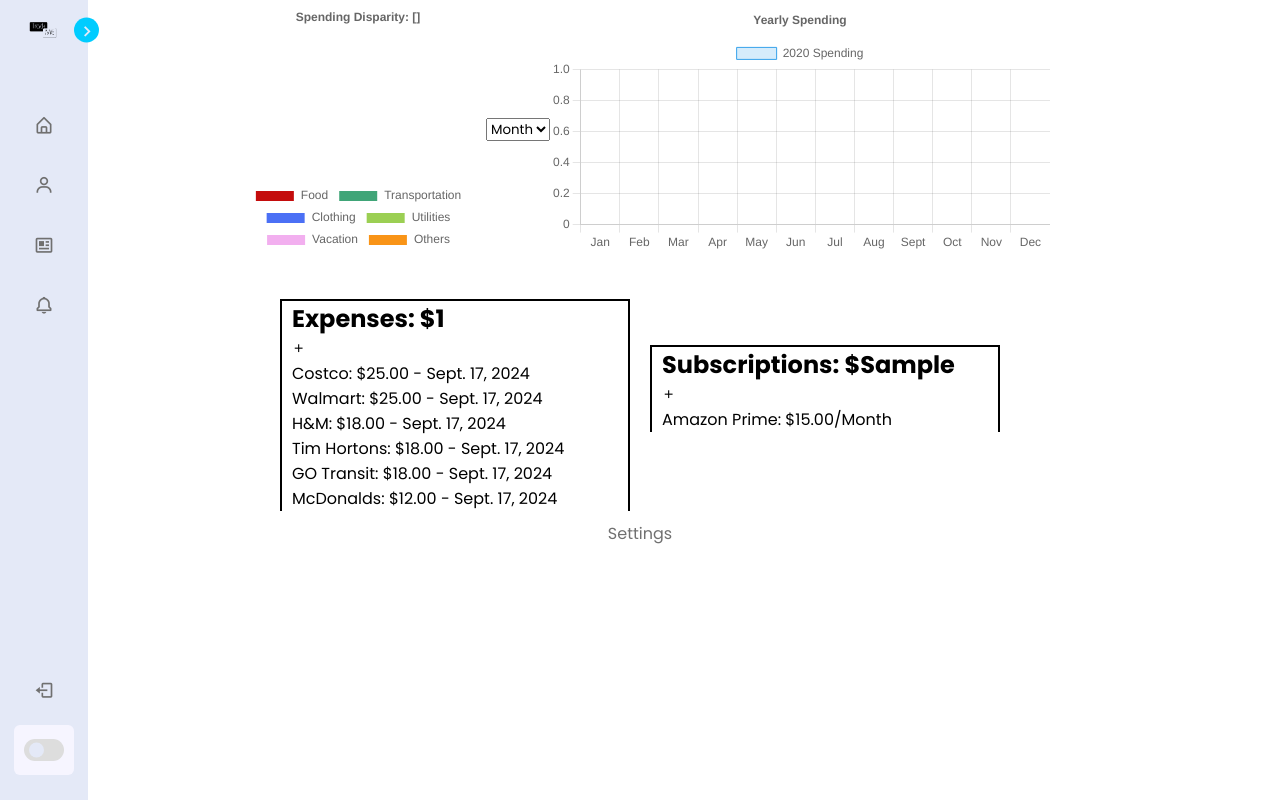
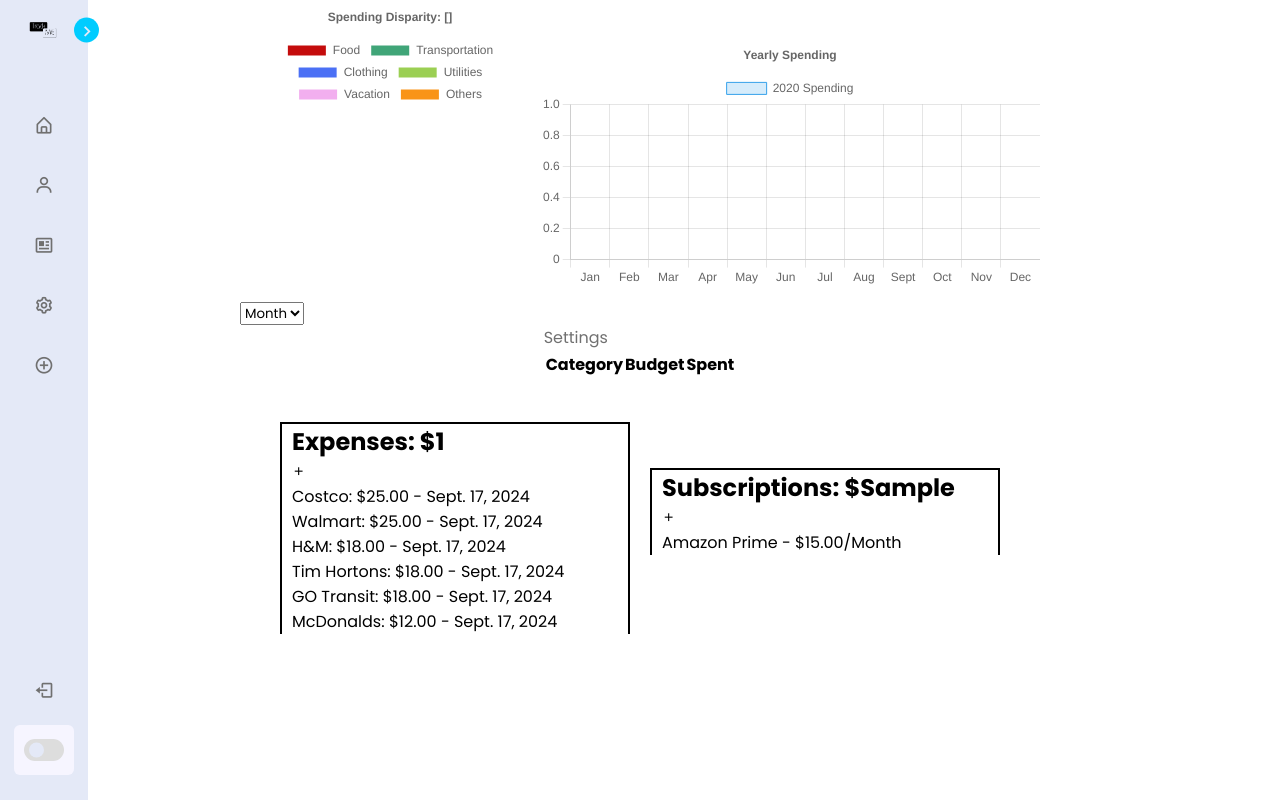
Before and after one commit to prithvipat/TrackME, a Django app: template TrackME/templates/profile.html in a window 1280 px wide. Run offline with Django 5.2, Linux system fonts and the light colour scheme; data comes from the database, SQL or seed files in the repository; the template is opened without the code that fills it: values that come from a table or form of the project are taken from there, most other values are stand-ins (such as "Sample title", 1, 10 or a date in 2020); lists and menus that the app fills with data are empty.

Commit message:
Update profile.html

```diff
--- a/TrackME/templates/profile.html
+++ b/TrackME/templates/profile.html
@@ -47,9 +47,15 @@
                         </a>
                     </li>
                     <li class="nav-link">
+                        <a href="/settings">
+                            <i class='bx bx-cog icon'></i>
+                            <span class="text nav-text">Settings</span>
+                        </a>
+                    </li>
+                    <li class="nav-link">
                         <a href="#">
-                            <i class='bx bx-bell icon'></i>
-                            <span class="text nav-text">Account Actions</span>
+                            <i class='bx bx-plus-circle icon'></i>
+                            <span class="text nav-text">Tips</span>
                         </a>
                     </li>
                 </ul>
@@ -78,14 +84,14 @@
     <div class='all'>
 
         <div class='charts'>
-            <div class='pie-chart' id='container' style="width: 20%;">
+            <div class='pie-chart' id='container'>
                 <canvas id='pie-chart'></canvas>
-            </div>
                 <div class='select-box'>
                     <select id='time'>
                         <option value='month'>Month</option>
                         <option value='year'>Year</option>
                     </select>
+                </div>
             </div>
 
             <div class='bar-chart-yearly'>
@@ -94,25 +100,58 @@
 
         </div>
 
-        <div class='these-budgets'>
+        <div class='all-budgets'>
 
-        <div class='all-budgets'>
+            <table>
+                <a class='settings_link' href="/settings">Settings</a>
+
+                <thead>
+                    <tr>
+                        <th>Category</th>
+                        <th>Budget</th>
+                        <th>Spent</th>
+                    </tr>
+                </thead>
+                <tbody>
                     {% if food > 0 %}
-            <p class='budget_'>Food-Budget: &nbsp &nbsp &nbsp &nbsp &nbsp  ${{this_dicts.Food}} | ${{food}}</p>
-            {% endif%}
-            {% if clothes > 0%}
-            <p class='budget_'>Clothing-Budget: &nbsp &nbsp ${{this_dicts.Clothing}} | ${{clothes}}</p>
-            {% endif%}
+                    <tr>
+                        <td>Food</td>
+                        <td>${{this_dicts.Food}}</td>
+                        <td>${{food}}</td>
+                    </tr>
+                    {% endif %}
+                    {% if clothes > 0 %}
+                    <tr>
+                        <td>Clothing</td>
+                        <td>${{this_dicts.Clothing}}</td>
+                        <td>${{clothes}}</td>
+                    </tr>
+                    {% endif %}
                     {% if transport > 0 %}
-            <p class='budget_'>Transport-Budget: &nbsp ${{this_dicts.Transportation}} | ${{transport}}</p>
-            {% endif%}
+                    <tr>
+                        <td>Transport</td>
+                        <td>${{this_dicts.Transportation}}</td>
+                        <td>${{transport}}</td>
+                    </tr>
+                    {% endif %}
                     {% if util > 0 %}
-            <p class='budget_'>Utilities-Budget: &nbsp &nbsp &nbsp &nbsp${{this_dicts.Utilities}} | ${{util}}</p>
+                    <tr>
+                        <td>Utilities</td>
+                        <td>${{this_dicts.Utilities}}</td>
+                        <td>${{util}}</td>
+                    </tr>
                     {% endif %}
                     {% if others > 0 %}
-            <p class='budget_'>Others-Budget :&nbsp &nbsp &nbsp &nbsp ${{this_dicts.Others}} | ${{others}}</p>
-            {% endif%}
+                    <tr>
+                        <td>Others</td>
+                        <td>${{this_dicts.Others}}</td>
+                        <td>${{others}}</td>
+                    </tr>
+                    {% endif %}
+                </tbody>
+            </table>
         </div>
+
 
         <div class='things'>
 
@@ -125,7 +164,7 @@
                         {% csrf_token %}
                         <input type="hidden" name='action' value='Transaction'>
                         <input class='add_transaction' type="text" placeholder='Retailer' name='retail'>
-                        <input autocomplete='off' class='add_transaction' type="text" placeholder='amount' name='amount'>
+                        <input autocomplete='off' class='add_transaction' type="text" placeholder='$' name='amount'>
                         <select class='add_transaction' name="category">
                             <option value="0">What did you buy?</option>
                             <option value="1">Food</option>
@@ -152,19 +191,18 @@
                         {% csrf_token %}
                         <input type="hidden" name='action' value='Subscription'>
                         <input autocomplete='off' class='add_subsscription' type="text" placeholder='Organization' name='organization'>
-                        <input autocomplete='off'class='add_subsscription' type="text" placeholder='amount' name='amount'>
+                        <input autocomplete='off'class='add_subsscription' type="text" placeholder='$' name='amount'>
                         <button class='add_subsscription' type='submit'>Submit</button>
                     </form>
                     {% for i in subscriptions %}
-                    <li class='jj'><a class='delete_link' href="{% url 'delete_subscription' i.organization %}">{{i.organization}}: ${{i.price}}/Month</a></li>
+                    <li class='jj'>
+                        <a class='delete_link' href="{% url 'delete_subscriptions' i.organization %}">{{i.organization}} - ${{i.price}}/Month</a>
+                    </li>
                     {% endfor %}
                 </ul>
             </div>
         </div>
     </div>
-
-    <a class='settings' href="/settings">Settings</a>
-
 
     <script>
         // Pie / Doughnut Chart
@@ -198,7 +236,6 @@
                         text: 'Spending Disparity: {{this_month}}'
                     },
                     legend: {
-                        position: 'bottom'
                     }
                 }
             }
```
Lines whose indentation alone changed are shown as unchanged.
